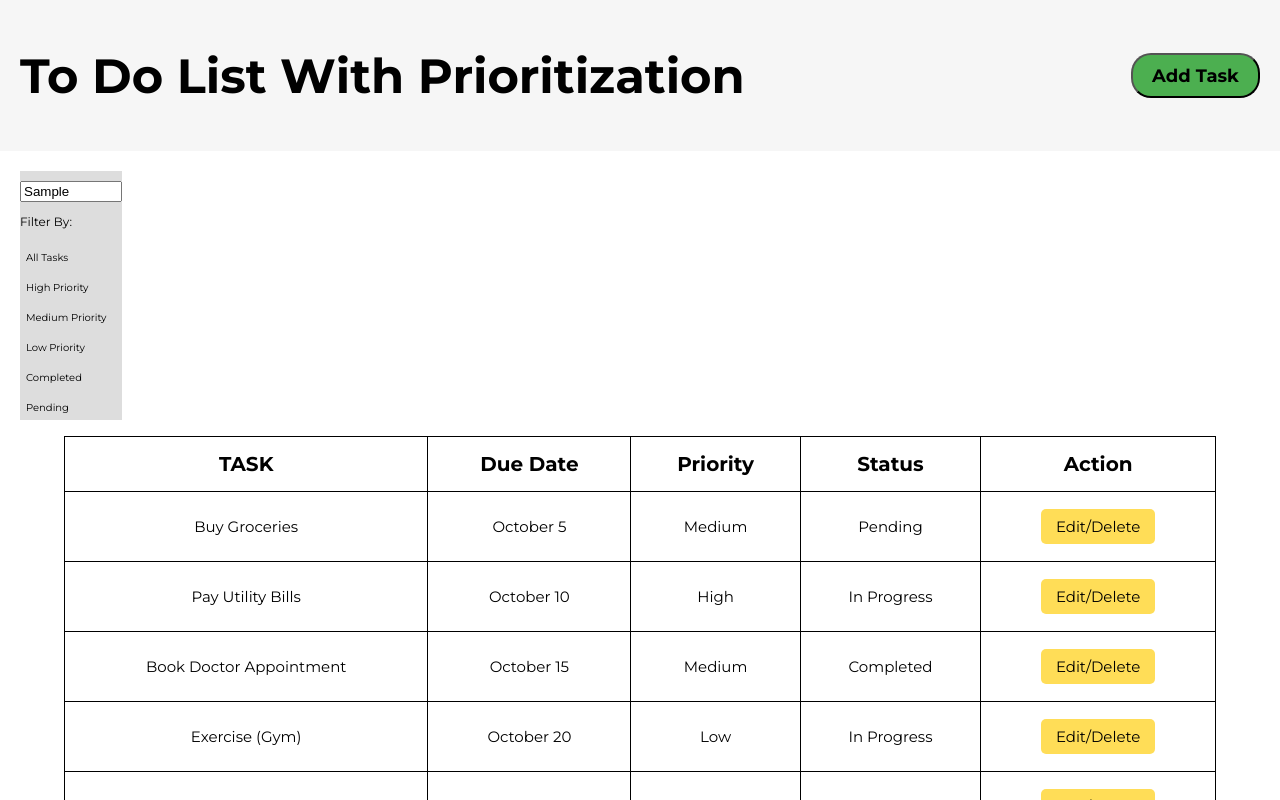
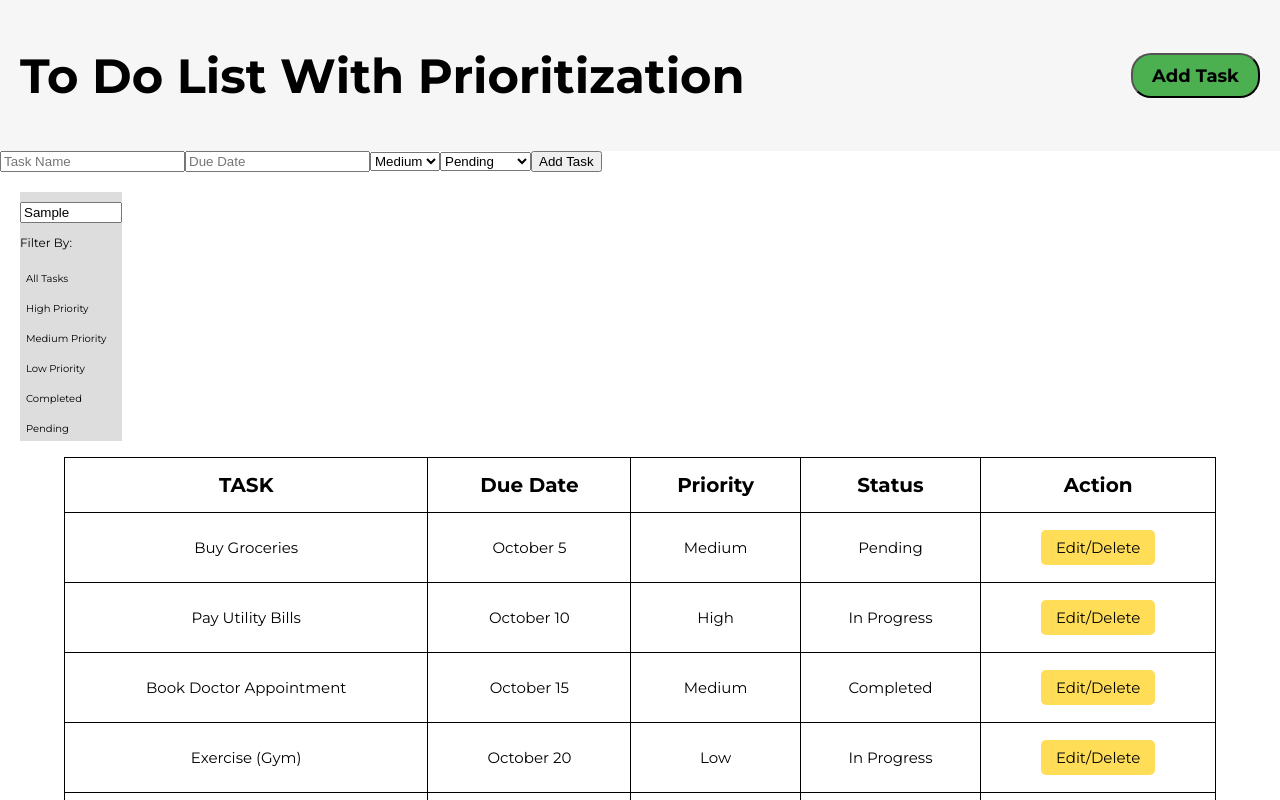
Before and after one commit to Simun234/To-do-list-with-Prioritization, a React (Vite) app in the folder to-do-list-app/: page / in a window 1280 px wide. Both pictures are taken after typing "Sample" into the empty fields and a click on the button "Add Task". Shown: the top 800 px of the page. Built offline with nearby package versions, Linux system fonts and the light colour scheme.

Commit message:
Implemented 'Add Task' form that toggles visibility on button click
Added functionality to submit new tasks and display them in the task table

 Managed state for tasks using useState

Updated UI to show new task details (task name, due date, priority, status)

```diff
--- a/to-do-list-app/src/App.jsx
+++ b/to-do-list-app/src/App.jsx
@@ -1,43 +1,124 @@
-import { useState } from "react";
+import React, { useState } from "react";
 import "./App.css";
 
 function App() {
+
+  const [tasks, setTasks] = useState([
+    { task: "Buy Groceries", dueDate: "October 5", priority: "Medium", status: "Pending" },
+    { task: "Pay Utility Bills", dueDate: "October 10", priority: "High", status: "In Progress" },
+    { task: "Book Doctor Appointment", dueDate: "October 15", priority: "Medium", status: "Completed" },
+    { task: "Exercise (Gym)", dueDate: "October 20", priority: "Low", status: "In Progress" },
+    { task: "Call Mom", dueDate: "October 22", priority: "High", status: "Pending" },
+    { task: "Clean the House", dueDate: "October 24", priority: "Low", status: "In Progress" },
+    { task: "Plan Weekend Trip", dueDate: "October 26", priority: "Medium", status: "Pending" },
+    { task: "Read 50 Pages of Book", dueDate: "October 30", priority: "Low", status: "In Progress" }
+  ]);
+
+
+  const [showForm, setShowForm] = useState(false);
+
+
+  const [newTask, setNewTask] = useState({
+    task: "",
+    dueDate: "",
+    priority: "Medium",
+    status: "Pending"
+  });
+
+
+  const handleInputChange = (e) => {
+    const { name, value } = e.target;
+    setNewTask({ ...newTask, [name]: value });
+  };
+
+
+  const handleAddTask = (e) => {
+    e.preventDefault();
+    setTasks([...tasks, newTask]);
+    setShowForm(false);
+    setNewTask({ task: "", dueDate: "", priority: "Medium", status: "Pending" });
+  };
+
   return (
     <div className="App">
       <div className="header">
         <h1 id="site-title">To Do List With Prioritization</h1>
-        <button id="add-btn"> Add Task</button>
+        <button id="add-btn" onClick={() => setShowForm(!showForm)}>Add Task</button>
       </div>
+
+
+      {showForm && (
+        <form className="task-form" onSubmit={handleAddTask}>
+          <input
+            type="text"
+            name="task"
+            placeholder="Task Name"
+            value={newTask.task}
+            onChange={handleInputChange}
+            required
+          />
+          <input
+            type="text"
+            name="dueDate"
+            placeholder="Due Date"
+            value={newTask.dueDate}
+            onChange={handleInputChange}
+            required
+          />
+          <select
+            name="priority"
+            value={newTask.priority}
+            onChange={handleInputChange}
+          >
+            <option value="High">High</option>
+            <option value="Medium">Medium</option>
+            <option value="Low">Low</option>
+          </select>
+          <select
+            name="status"
+            value={newTask.status}
+            onChange={handleInputChange}
+          >
+            <option value="Pending">Pending</option>
+            <option value="In Progress">In Progress</option>
+            <option value="Completed">Completed</option>
+          </select>
+          <button type="submit">Add Task</button>
+        </form>
+      )}
+
+
       <div className="dropdown">
         <input
           type="text"
           placeholder="Search.."
           id="myInput"
-          onkeyup="filterFunction()"
+          onKeyUp={() => console.log("Filter function to be implemented")}
         />
         <p className="filter">Filter By:</p>
         <ul className="filter-list">
           <li>
-            <button onClick="filterTasks('all')">All Tasks</button>
+            <button onClick={() => console.log("Filter All Tasks")}>All Tasks</button>
           </li>
           <li>
-            <button onClick="filterTasks('high')">High Priority</button>
+            <button onClick={() => console.log("Filter High Priority")}>High Priority</button>
           </li>
           <li>
-            <button onClick="filterTasks('medium')">Medium Priority</button>
+            <button onClick={() => console.log("Filter Medium Priority")}>Medium Priority</button>
           </li>
           <li>
-            <button onClick="filterTasks('low')">Low Priority</button>
+            <button onClick={() => console.log("Filter Low Priority")}>Low Priority</button>
           </li>
           <li>
-            <button onClick="filterTasks('completed')">Completed</button>
+            <button onClick={() => console.log("Filter Completed")}>Completed</button>
           </li>
           <li>
-            <button onClick="filterTasks('pending')">Pending</button>
+            <button onClick={() => console.log("Filter Pending")}>Pending</button>
           </li>
         </ul>
       </div>
-      <div class="table-container">
+
+      <div className="table-container">
         <table>
           <thead>
             <tr>
@@ -49,85 +130,26 @@ function App() {
             </tr>
           </thead>
           <tbody>
-            <tr>
-              <td>Buy Groceries</td>
-              <td>October 5</td>
-              <td>Medium</td>
-              <td>Pending</td>
-              <td>
-                <button>Edit/Delete</button>
-              </td>
-            </tr>
-            <tr>
-              <td>Pay Utility Bills</td>
-              <td>October 10</td>
-              <td>High</td>
-              <td>In Progress</td>
-              <td>
-                <button>Edit/Delete</button>
-              </td>
-            </tr>
-            <tr>
-              <td>Book Doctor Appointment</td>
-              <td>October 15</td>
-              <td>Medium</td>
-              <td>Completed</td>
-              <td>
-                <button>Edit/Delete</button>
-              </td>
-            </tr>
-            <tr>
-              <td>Exercise (Gym)</td>
-              <td>October 20</td>
-              <td>Low</td>
-              <td>In Progress</td>
-              <td>
-                <button>Edit/Delete</button>
-              </td>
-            </tr>
-            <tr>
-              <td>Call Mom</td>
-              <td>October 22</td>
-              <td>High</td>
-              <td>Pending</td>
-              <td>
-                <button>Edit/Delete</button>
-              </td>
-            </tr>
-            <tr>
-              <td>Clean the House</td>
-              <td>October 24</td>
-              <td>Low</td>
-              <td>In Progress</td>
-              <td>
-                <button>Edit/Delete</button>
-              </td>
-            </tr>
-            <tr>
-              <td>Plan Weekend Trip</td>
-              <td>October 26</td>
-              <td>Medium</td>
-              <td>Pending</td>
-              <td>
-                <button>Edit/Delete</button>
-              </td>
-            </tr>
-            <tr>
-              <td>Read 50 Pages of Book</td>
-              <td>October 30</td>
-              <td>Low</td>
-              <td>In Progress</td>
-              <td>
-                <button>Edit/Delete</button>
-              </td>
-            </tr>
+            {tasks.map((task, index) => (
+              <tr key={index}>
+                <td>{task.task}</td>
+                <td>{task.dueDate}</td>
+                <td>{task.priority}</td>
+                <td>{task.status}</td>
+                <td>
+                  <button>Edit/Delete</button>
+                </td>
+              </tr>
+            ))}
           </tbody>
         </table>
       </div>
+
       <div className="footer">
         <p>© 2024 Simun. All Rights Reserved.</p>
       </div>
     </div>
   );
 }
+
 export default App;
```
